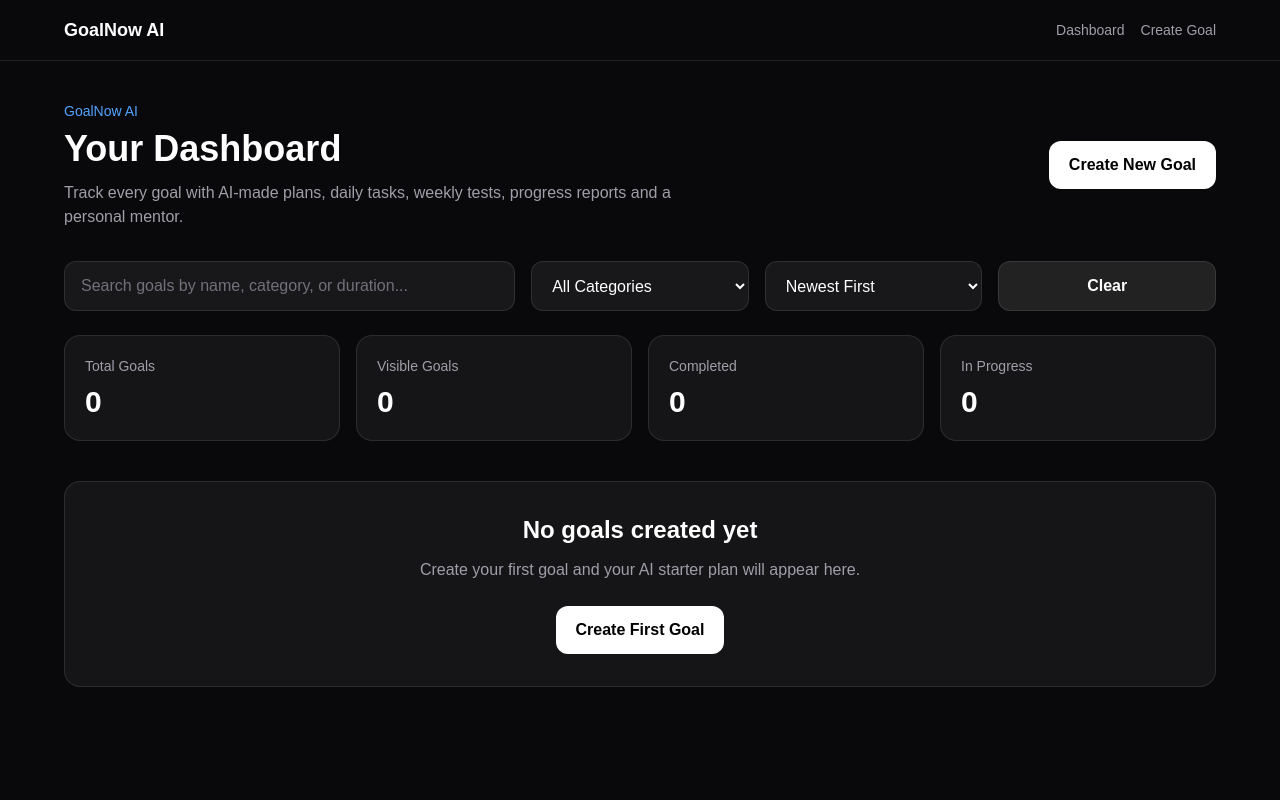
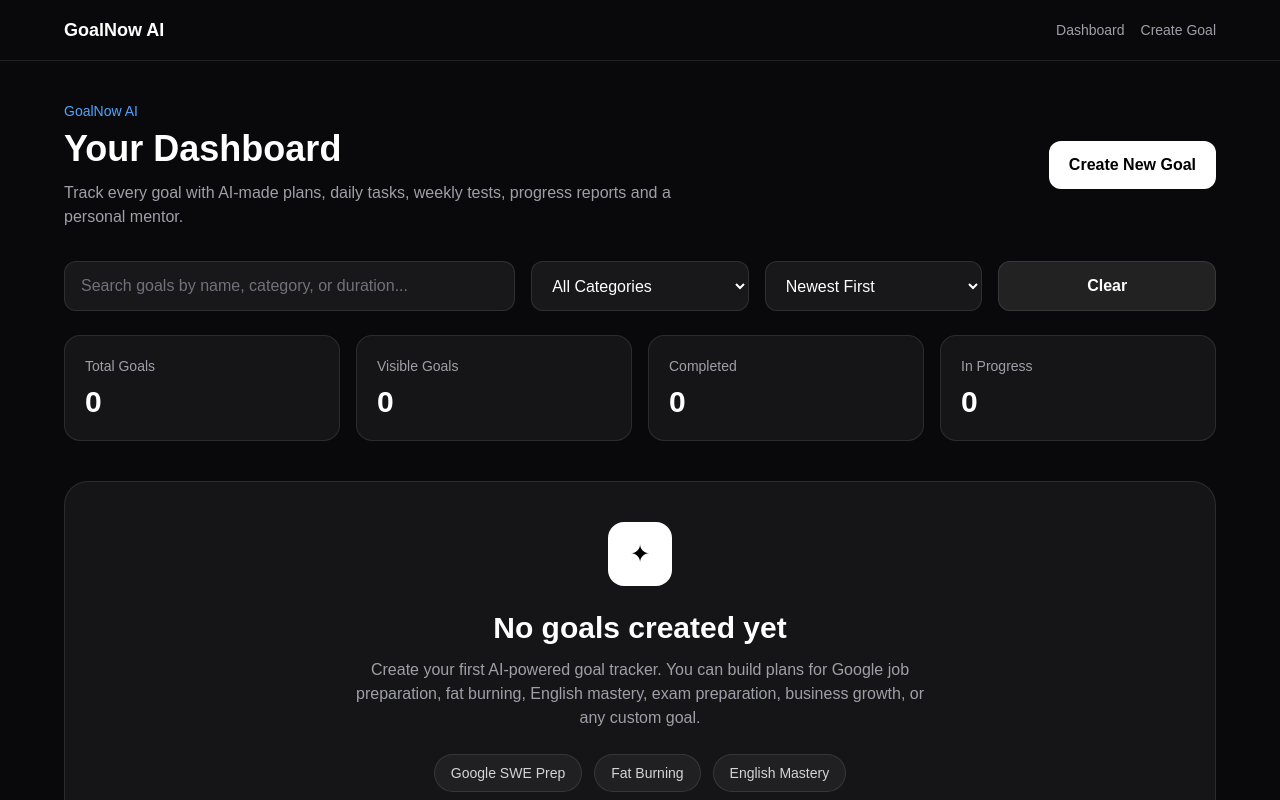
Before and after one commit to shubhamdey665-coder/GoalNow-AI, a Next.js app: page /dashboard in a window 1280 px wide. Shown: the top 800 px of the page. Built offline with nearby package versions, Linux system fonts and the light colour scheme.

Commit message:
add empty dashboard text'

```diff
--- a/src/app/dashboard/page.tsx
+++ b/src/app/dashboard/page.tsx
@@ -175,19 +175,39 @@ const inProgressGoals = goals.filter((goal) => {
             </div>
         </div>
         {goals.length === 0 ? (
-          <div className="mt-10 rounded-2xl border border-white/10 bg-white/5 p-8 text-center">
-            <h2 className="text-2xl font-bold">No goals created yet</h2>
-            <p className="mt-3 text-zinc-400">
-              Create your first goal and your AI starter plan will appear here.
+          <div className="mt-10 rounded-3xl border border-white/10 bg-white/5 p-10 text-center">
+            <div className="mx-auto flex h-16 w-16 items-center justify-center rounded-2xl bg-white text-2xl text-black">
+              ✦
+            </div>
+
+            <h2 className="mt-6 text-3xl font-bold">No goals created yet</h2>
+
+            <p className="mx-auto mt-3 max-w-xl text-zinc-400">
+              Create your first AI-powered goal tracker. You can build plans for Google
+              job preparation, fat burning, English mastery, exam preparation, business
+              growth, or any custom goal.
             </p>
+
+            <div className="mt-6 flex flex-wrap justify-center gap-3 text-sm text-zinc-300">
+              <span className="rounded-full border border-white/10 bg-white/5 px-4 py-2">
+                Google SWE Prep
+              </span>
+              <span className="rounded-full border border-white/10 bg-white/5 px-4 py-2">
+                Fat Burning
+              </span>
+              <span className="rounded-full border border-white/10 bg-white/5 px-4 py-2">
+                English Mastery
+              </span>
+            </div>
 
             <Link
               href="/goals/new"
-              className="mt-6 inline-block rounded-xl bg-white px-5 py-3 font-semibold text-black transition hover:bg-zinc-200"
+              className="mt-8 inline-block rounded-xl bg-white px-6 py-3 font-semibold text-black transition hover:bg-zinc-200"
             >
               Create First Goal
             </Link>
           </div>
+
         ) : filteredGoals.length === 0 ? (
           <div className="mt-10 rounded-2xl border border-white/10 bg-white/5 p-8 text-center">
             <h2 className="text-2xl font-bold">No matching goals found</h2>
```
